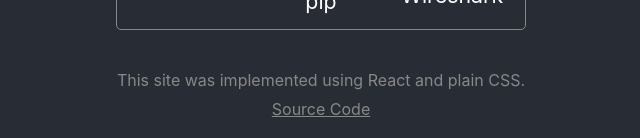
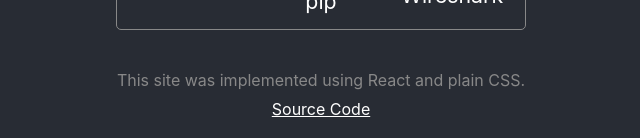
Before and after one commit to ekwoodrich/ekwoodrich.com, a React (Create React App) app: page / in a window 1280 px wide. Shown: the part 1146-1284 px from the top of the page, without its empty margins (319-959 px from the left). Built offline with nearby package versions, Linux system fonts and the light colour scheme.

Commit message:
Restyled footer link to source code.

```diff
--- a/src/App.css
+++ b/src/App.css
@@ -127,19 +127,14 @@ a:visited {
   color: white;
 }
 .footer {
-  color: #888;
   margin-top: 40px;
   margin-bottom: 20px;
 }
 .footerText {
   font-size: 12pt;
+  color: #888;
 }
 .footerLink {
-  color: #888;
+  color: white;
   font-size: 12pt;
 }
-
-.footerLink {
-  color: #888;
-  font-size: 12pt;
-}
```
